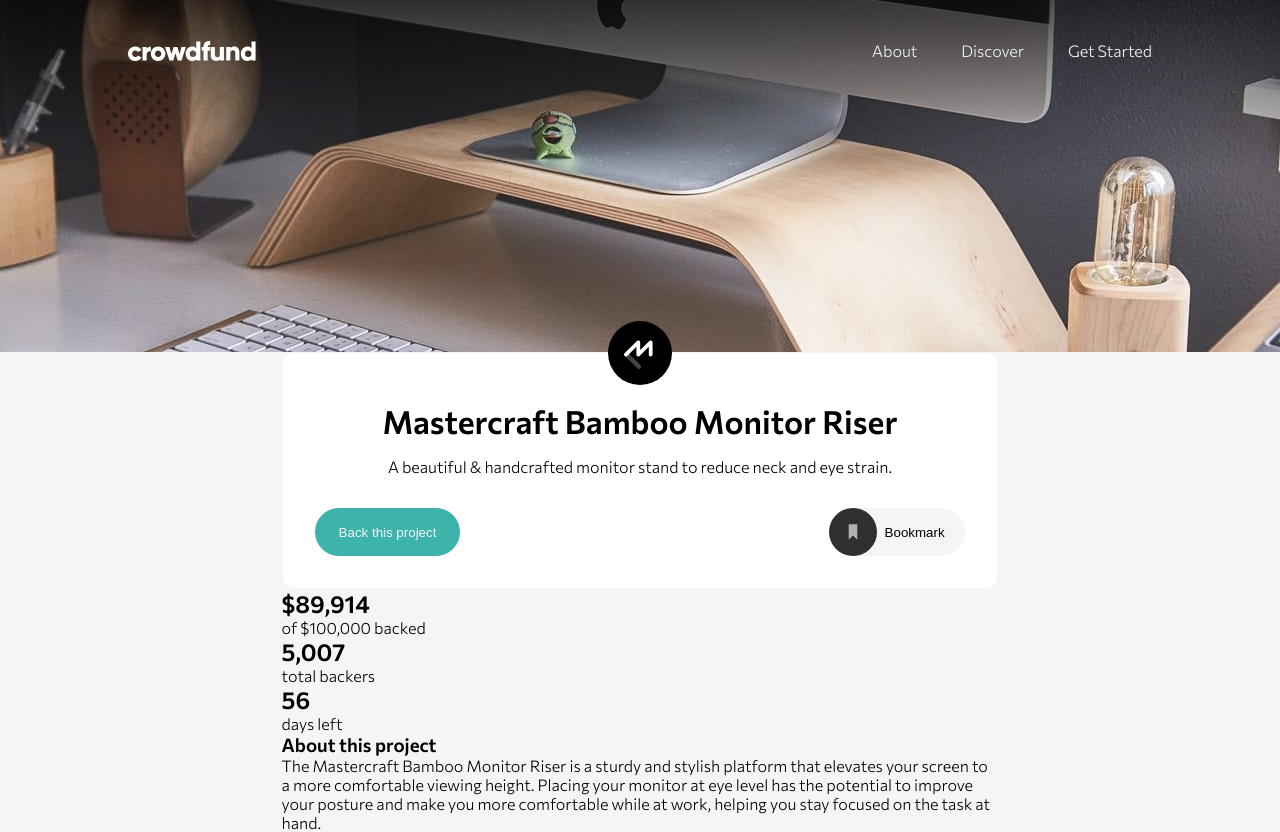
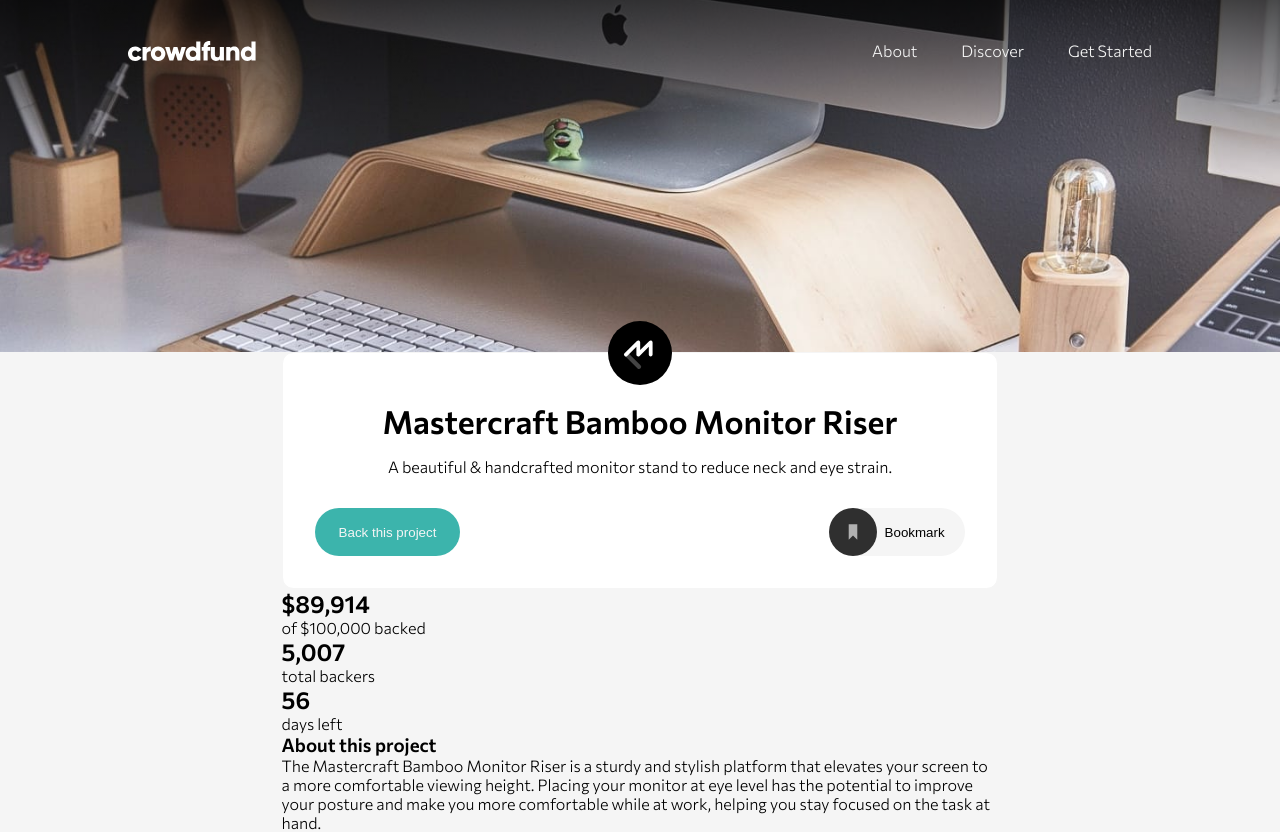
Before and after one commit to DerianMelvin/mastercraft-crowdfunding-product-page, a React (Create React App) app: page / in a window 1280 px wide. Shown: the top 832 px of the page. Built offline with nearby package versions, Linux system fonts and the light colour scheme.

Commit message:
Fix .header 'object-fit' property to background-size

```diff
--- a/src/css/Header.module.css
+++ b/src/css/Header.module.css
@@ -26,7 +26,7 @@
     url("../images/image-hero-mobile.jpg");
   background-position: center;
   background-repeat: no-repeat;
-  object-fit: cover;
+  background-size: cover;
 }
 
 .header img {
```
